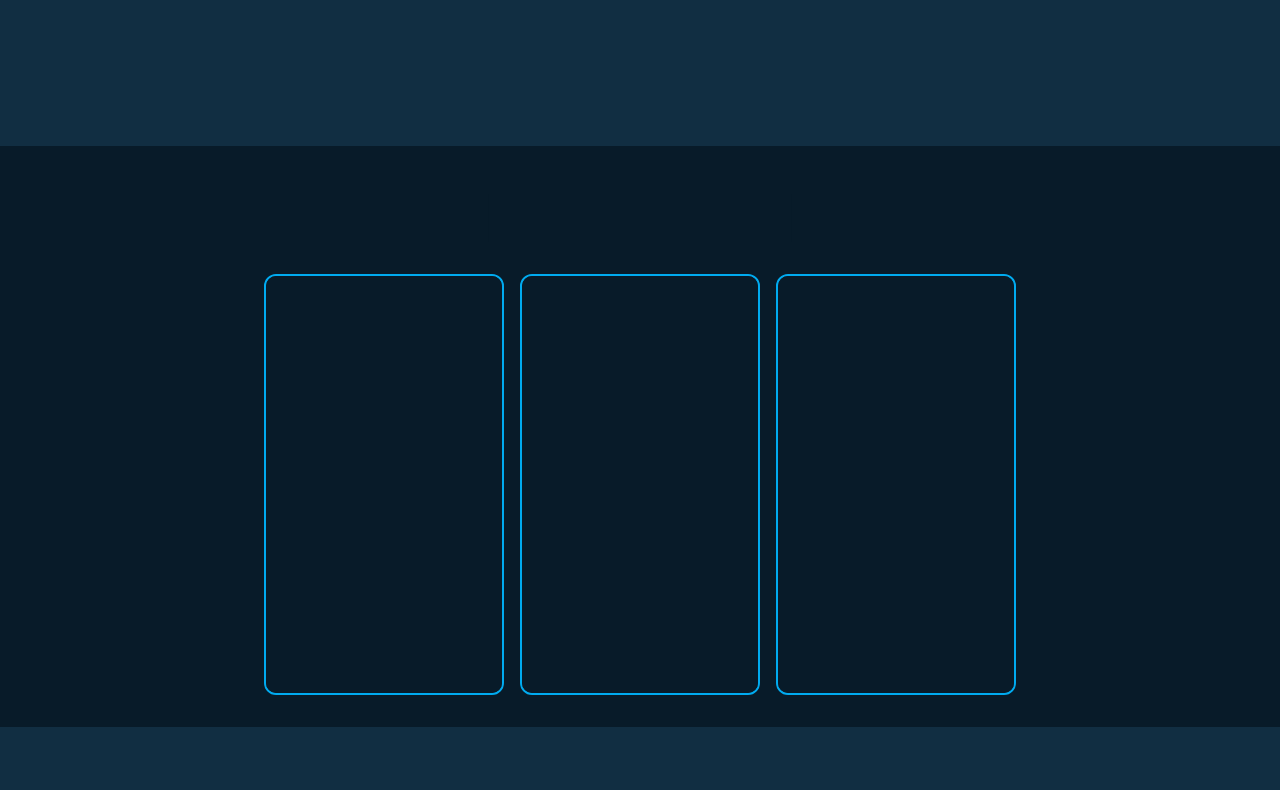
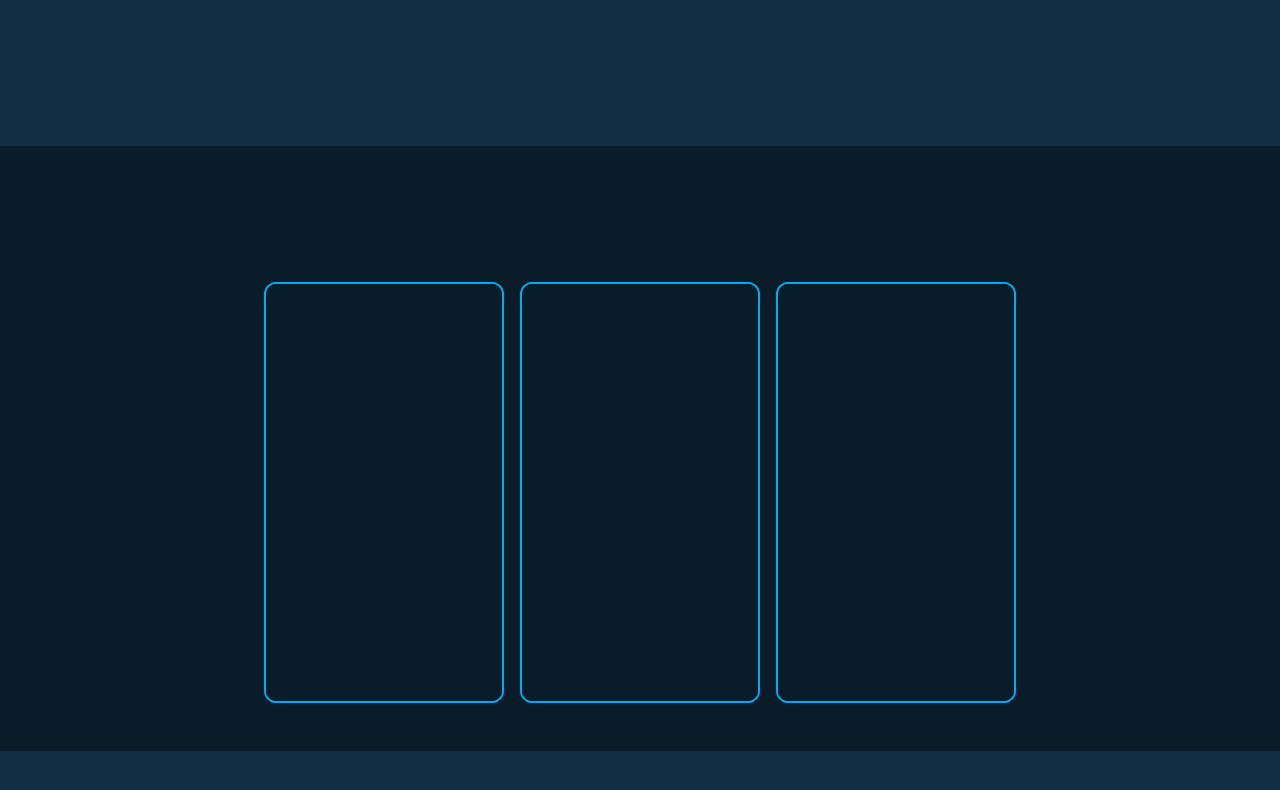
Before and after one commit to Rahmadhatulzikra/My_portfolio, a plain HTML site: page index.html in a window 1280 px wide. Shown: the part 2803-3593 px from the top of the page. Drawn offline with nearby package versions, Linux system fonts and the light colour scheme.

Commit message:
update styles.css

```diff
--- a/styles.css
+++ b/styles.css
@@ -565,7 +565,7 @@ span {
 
 .project {
     min-height: auto;
-    padding: 6rem 9% 4rem;
+    padding: 7rem 9% 6rem;
     background: var(--bg-color);
 }
 
@@ -835,7 +835,7 @@ section:nth-child(odd) .animate.scroll,
 }
 
 /* BREAKPOINTS */
-@media (max-width: 1440px) {
+@media (max-width: 1400px) {
     html {
         font-size: 50%;
     }
```
